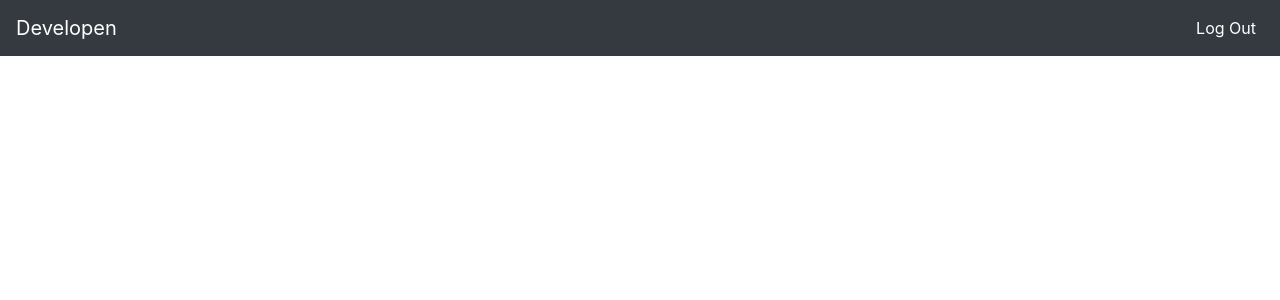
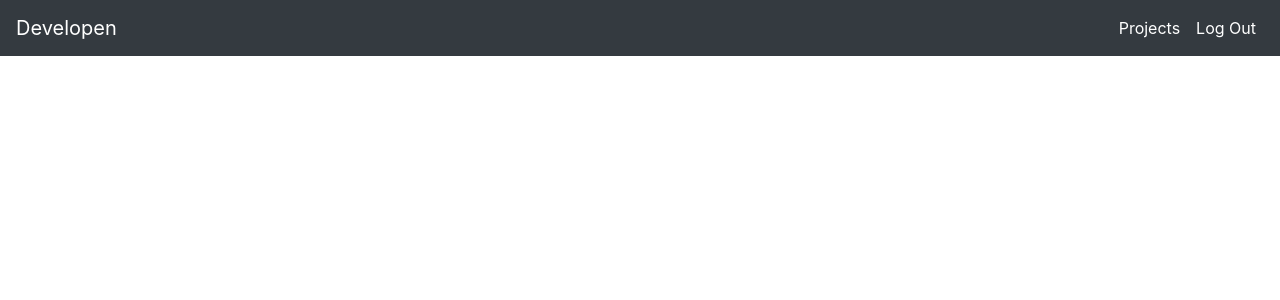
Before and after one commit to andrewrobles/Developen, a Django app: page /projects/home/ in a window 1280 px wide. Shown: the top 300 px of the page. Run offline with Django 3.2, Linux system fonts and the light colour scheme; the visitor is signed in with stand-in values (Sample User, id 1); some libraries are stand-ins or nearby versions.

Commit message:
Change Explore to Projects menu item only active when user is authenticated.

```diff
--- a/projects/templates/projects/home.html
+++ b/projects/templates/projects/home.html
@@ -19,6 +19,9 @@
           </li>
           {% endif %}
           {% if userStatus %}
+          <li class="nav-item active">
+            <a class="nav-link" href="/projects/">Projects<span class="sr-only">(current)</span></a>
+          </li>
           </li>
             <li class="nav-item active">
             <a class="nav-link" href="/projects/sign-out/">Log Out <span class="sr-only">(current)</span></a>
```
